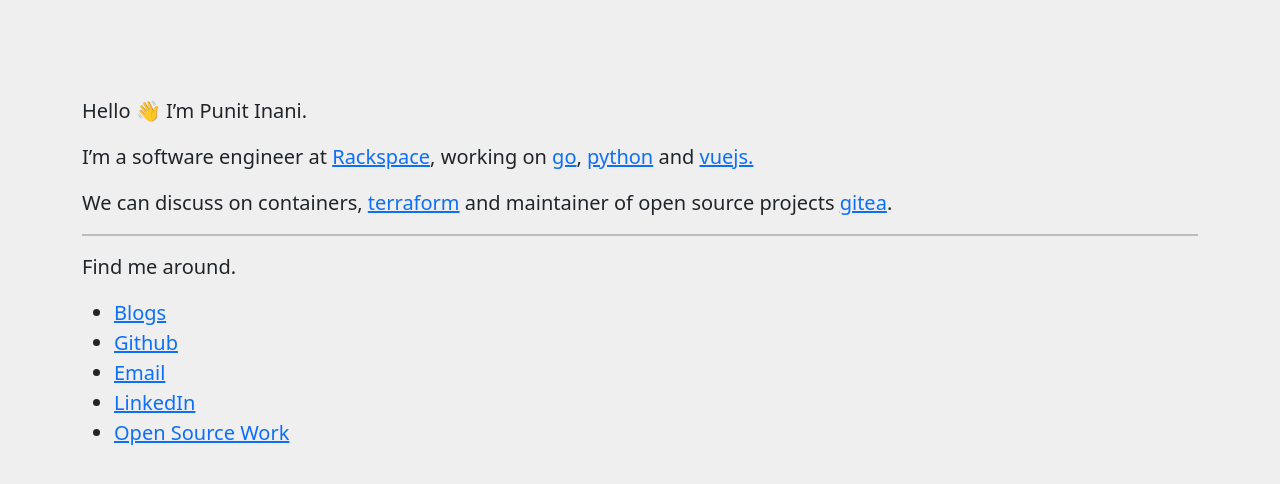
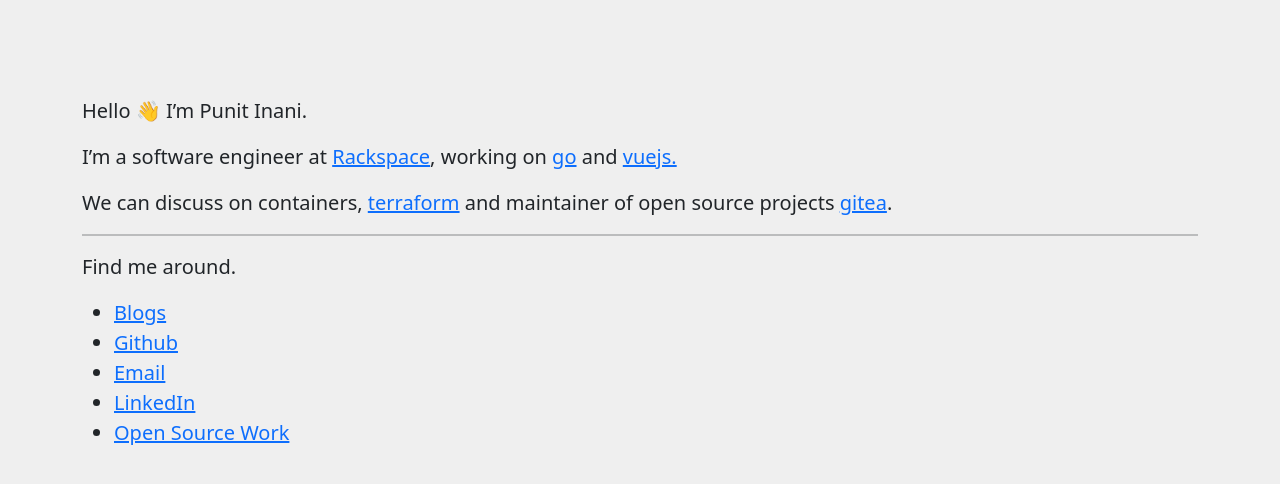
Before and after one commit to puni9869/puni9869.github.io, a Vue app: page /#/ in a window 1280 px wide. Shown: the top 484 px of the page. Built offline with nearby package versions, Linux system fonts and the light colour scheme; a web font is replaced by a local one.

Commit message:
fix: removing python from skill set

```diff
--- a/src/components/Intro.vue
+++ b/src/components/Intro.vue
@@ -6,8 +6,7 @@
           <div class="col">
             <p>Hello 👋 I’m Punit Inani.</p>
             <p>I’m a software engineer at <a href="https://rackspace.com/" target="_blank" rel="noopener">Rackspace</a>,
-              working on <a href="https://go.dev/" target="_blank" rel="noopener">go</a>,
-              <a href="https://python.org/" target="_blank" rel="noopener">python</a> and
+              working on <a href="https://go.dev/" target="_blank" rel="noopener">go</a> and
               <a href="https://vuejs.org/" target="_blank" rel="noopener">vuejs.</a>
             </p>
             <p>
```
